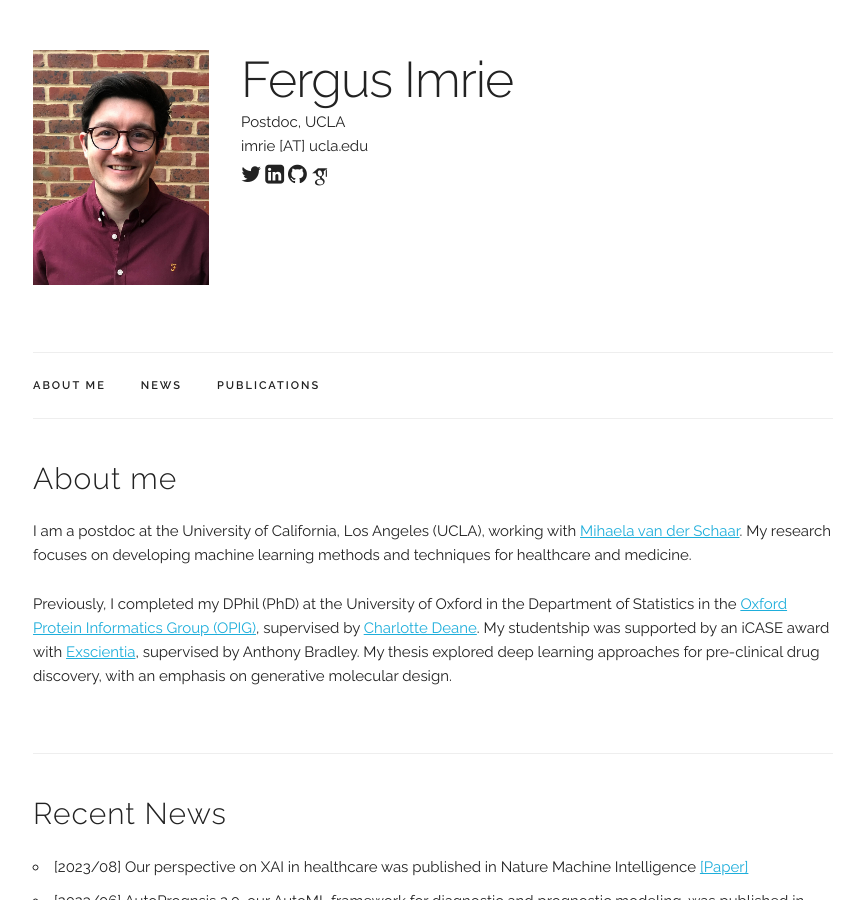
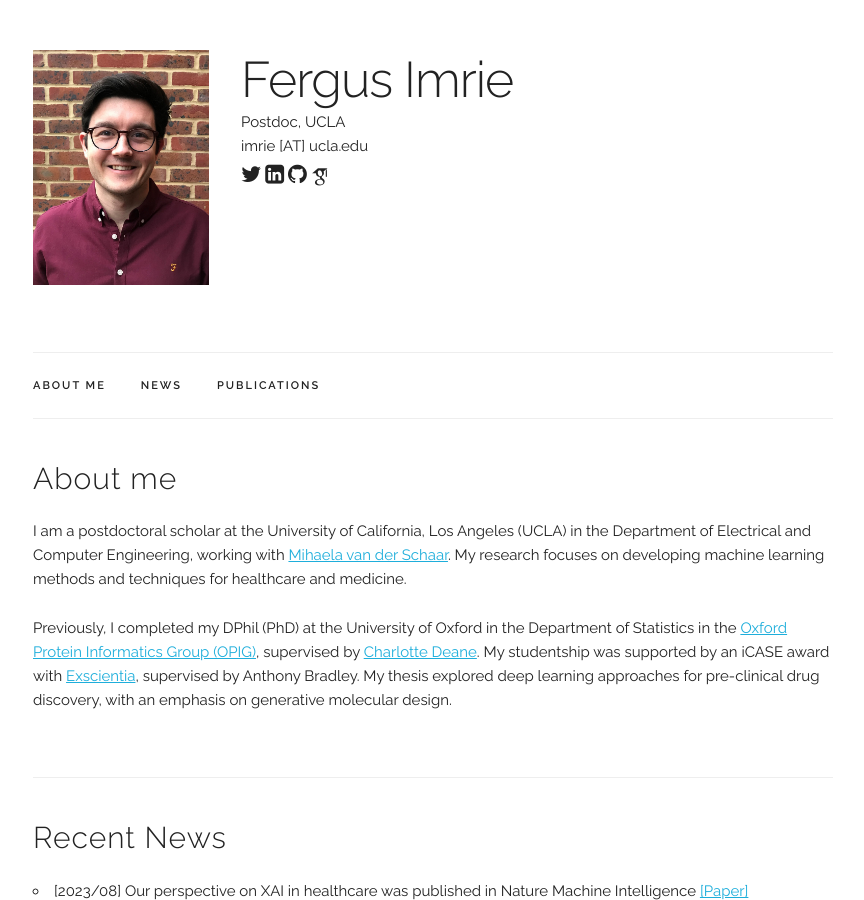
Before and after one commit to fimrie/fimrie.github.io, a Jekyll site: the page built from index.html, in a window 1280 px wide and 900 px high. Shown: the whole window, without its empty margins (207-1071 px from the left). Built offline with Jekyll 4.4.1, drawn with Linux system fonts in a browser that asks for light colours; some web fonts are replaced.

Commit message:
Update index.html

```diff
--- a/index.html
+++ b/index.html
@@ -6,7 +6,7 @@ title: Home
 <div class="docs-section" id="bio">
   <h4>About me</h4>
   <p>
-  I am a postdoc at the University of California, Los Angeles (UCLA), working with <a href="https://www.vanderschaar-lab.com/">Mihaela van der Schaar</a>. My research focuses on developing machine learning methods and techniques for healthcare and medicine.
+  I am a postdoctoral scholar at the University of California, Los Angeles (UCLA) in the Department of Electrical and Computer Engineering, working with <a href="https://www.vanderschaar-lab.com/">Mihaela van der Schaar</a>. My research focuses on developing machine learning methods and techniques for healthcare and medicine.
   </p>
 
   <p>
```
